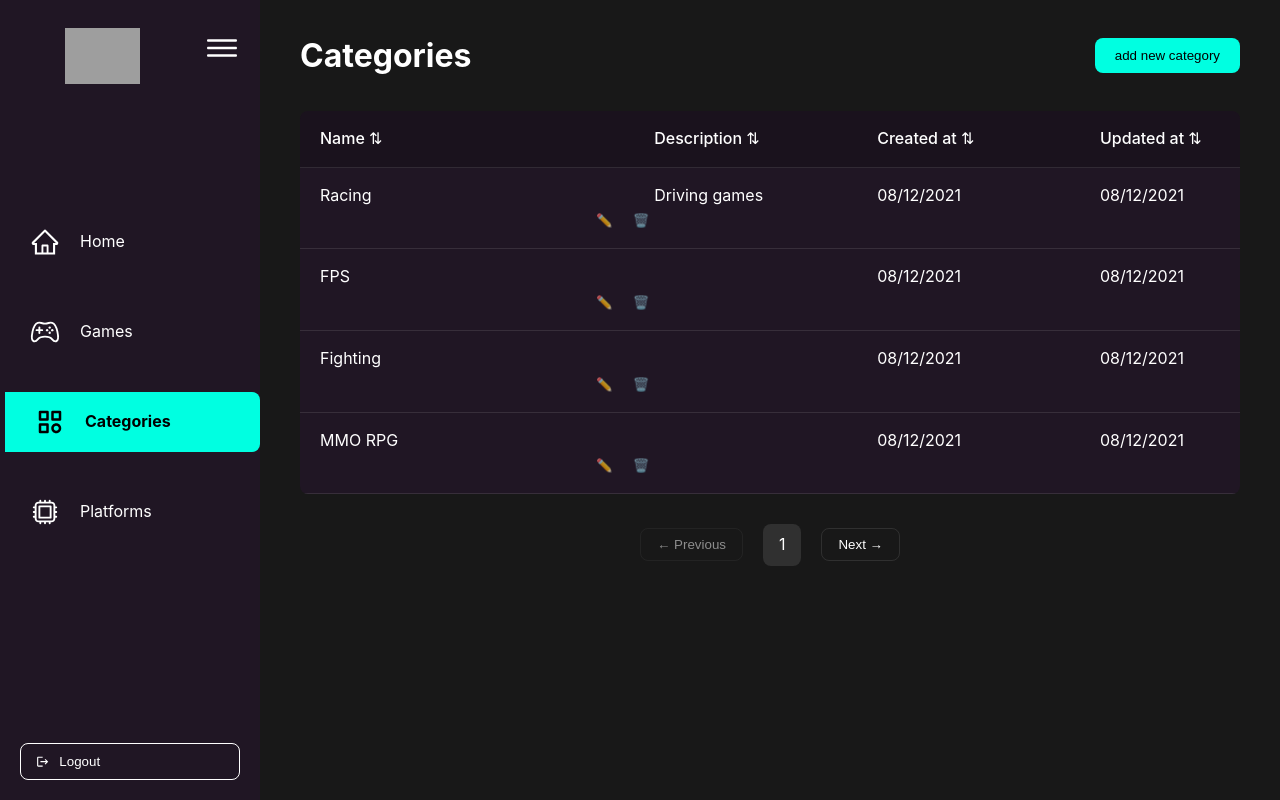
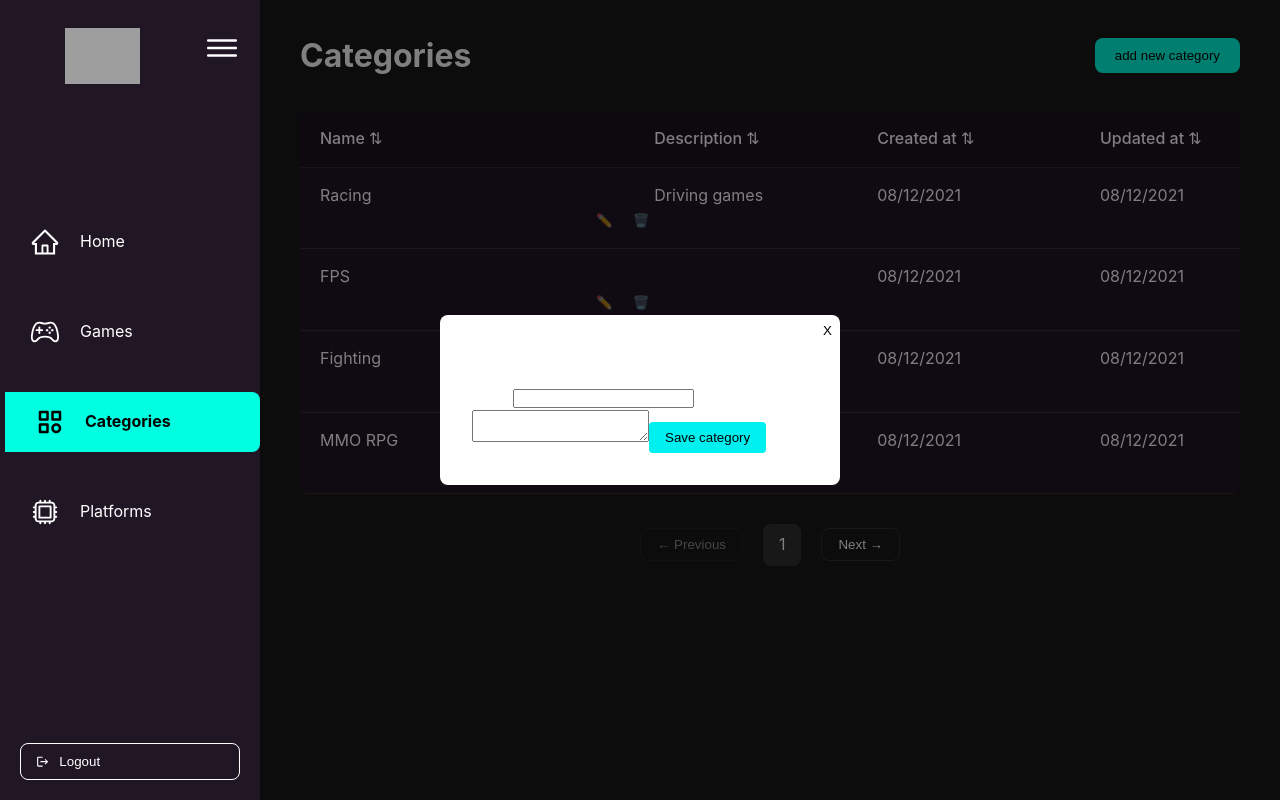
Before and after one commit to Yagoks5/AWS_FS_ABR25_D02_COMPASS_GAMES_LIST, a React (Vite) app in the folder frontend/: page /categories in a window 1280 px wide. Both pictures are taken after a click on the button "add new category". Built offline with nearby package versions, Linux system fonts and the light colour scheme; grey boxes are pictures that could not be loaded.

Commit message:
feat: add delete confirmation modal for categories end edit categories

```diff
--- a/frontend/src/pages/Categories.css
+++ b/frontend/src/pages/Categories.css
@@ -173,3 +173,37 @@
     align-items: flex-start;
   }
 }
+
+.modal-overlay {
+  position: fixed;
+  top: 0;
+  left: 0;
+  width: 100%;
+  height: 100%;
+  background: rgba(0,0,0,0.5);
+  display: flex;
+  justify-content: center;
+  align-items: center;
+}
+
+.modal {
+  background: #fff;
+  padding: 2rem;
+  border-radius: 8px;
+  width: 400px;
+  position: relative;
+}
+
+.close-btn {
+  position: absolute;
+  top: 0.5rem;
+  right: 0.5rem;
+}
+
+.save-btn {
+  background: #00f0f0;
+  border: none;
+  padding: 0.5rem 1rem;
+  border-radius: 4px;
+  cursor: pointer;
+}
--- a/frontend/src/pages/Categories.tsx
+++ b/frontend/src/pages/Categories.tsx
@@ -17,12 +17,16 @@ interface Category {
 
 const Categories: React.FC = () => {
   const [isSidebarCollapsed, setIsSidebarCollapsed] = useState(false);
+  const [showModal, setShowModal] = useState(false);
+  const [editingCategory, setEditingCategory] = useState<Category | null>(null);
+  const [deleteModal, setDeleteModal] = useState<{ show: boolean; category: Category | null }>({
+    show: false,
+    category: null,
+  });
 
   const toggleSidebar = () => setIsSidebarCollapsed(!isSidebarCollapsed);
   const handleLogout = () => alert('Logout functionality to be implemented!');
-  const handleAddCategory = () => alert('Add new category functionality to be implemented!');
 
-  // Sample data - replace with actual API data later
   const categories: Category[] = [
     {
       name: "Racing",
@@ -49,6 +53,51 @@ const Categories: React.FC = () => {
       updatedAt: "08/12/2021"
     }
   ];
+
+  const handleAddCategory = () => {
+    setEditingCategory({
+      name: '',
+      description: '',
+      createdAt: '',
+      updatedAt: ''
+    });
+    setShowModal(true);
+  };
+
+  const handleEditCategory = (category: Category) => {
+    setEditingCategory(category);
+    setShowModal(true);
+  };
+
+  const handleCloseModal = () => {
+    setShowModal(false);
+    setEditingCategory(null);
+  };
+
+  const handleSaveCategory = () => {
+    if (editingCategory) {
+      console.log('Categoria salva:', editingCategory);
+      // Aqui você pode enviar para API ou atualizar o estado de categories
+    }
+    setShowModal(false);
+    setEditingCategory(null);
+  };
+
+  const handleDeleteClick = (category: Category) => {
+    setDeleteModal({ show: true, category });
+  };
+
+  const handleCancelDelete = () => {
+    setDeleteModal({ show: false, category: null });
+  };
+
+  const handleConfirmDelete = () => {
+    if (deleteModal.category) {
+      console.log('Categoria deletada:', deleteModal.category);
+      // Aqui você pode fazer a chamada para excluir na API ou remover do estado
+    }
+    setDeleteModal({ show: false, category: null });
+  };
 
   return (
     <div className={`dashboard-container ${isSidebarCollapsed ? 'sidebar-collapsed' : ''}`}>
@@ -107,8 +156,16 @@ const Categories: React.FC = () => {
                 <div className="column created">{category.createdAt}</div>
                 <div className="column updated">{category.updatedAt}</div>
                 <div className="column actions">
-                  <button className="action-btn edit" title="Edit">✏️</button>
-                  <button className="action-btn delete" title="Delete">🗑️</button>
+                  <button
+                    className="action-btn edit"
+                    title="Edit"
+                    onClick={() => handleEditCategory(category)}
+                  >✏️</button>
+                  <button
+                    className="action-btn delete"
+                    title="Delete"
+                    onClick={() => handleDeleteClick(category)}
+                  >🗑️</button>
                 </div>
               </div>
             ))}
@@ -121,6 +178,58 @@ const Categories: React.FC = () => {
           <button className="pagination-btn">Next →</button>
         </div>
       </main>
+
+      {/* Modal de edição/criação */}
+      {showModal && editingCategory && (
+        <div className="modal-overlay">
+          <div className="modal">
+            <button className="close-btn" onClick={handleCloseModal}>X</button>
+            <h2>{editingCategory.createdAt ? 'Edit category' : 'New category'}</h2>
+
+            <label>Title*</label>
+            <input
+              type="text"
+              value={editingCategory.name}
+              onChange={(e) =>
+                setEditingCategory({ ...editingCategory, name: e.target.value })
+              }
+            />
+
+            <label>Description</label>
+            <textarea
+              value={editingCategory.description}
+              onChange={(e) =>
+                setEditingCategory({ ...editingCategory, description: e.target.value })
+              }
+            ></textarea>
+
+            <button onClick={handleSaveCategory} className="save-btn">
+              {editingCategory.createdAt ? 'Save changes' : 'Save category'}
+            </button>
+          </div>
+        </div>
+      )}
+
+      {/* Modal de confirmação de exclusão */}
+      {deleteModal.show && (
+        <div className="modal-overlay">
+          <div className="modal confirm-delete-modal">
+            <button className="close-btn" onClick={handleCancelDelete}>X</button>
+            <div className="modal-icon">
+              <span style={{ fontSize: '50px', color: '#e74c3c' }}>⚠️</span>
+            </div>
+            <h2>Are you sure?</h2>
+            <p>
+              Deleting this category will remove all games associated.<br />
+              This action is not reversible.
+            </p>
+            <div className="modal-buttons">
+              <button onClick={handleCancelDelete} className="cancel-btn">No, cancel action</button>
+              <button onClick={handleConfirmDelete} className="delete-btn">Yes, delete this</button>
+            </div>
+          </div>
+        </div>
+      )}
     </div>
   );
 };
```
